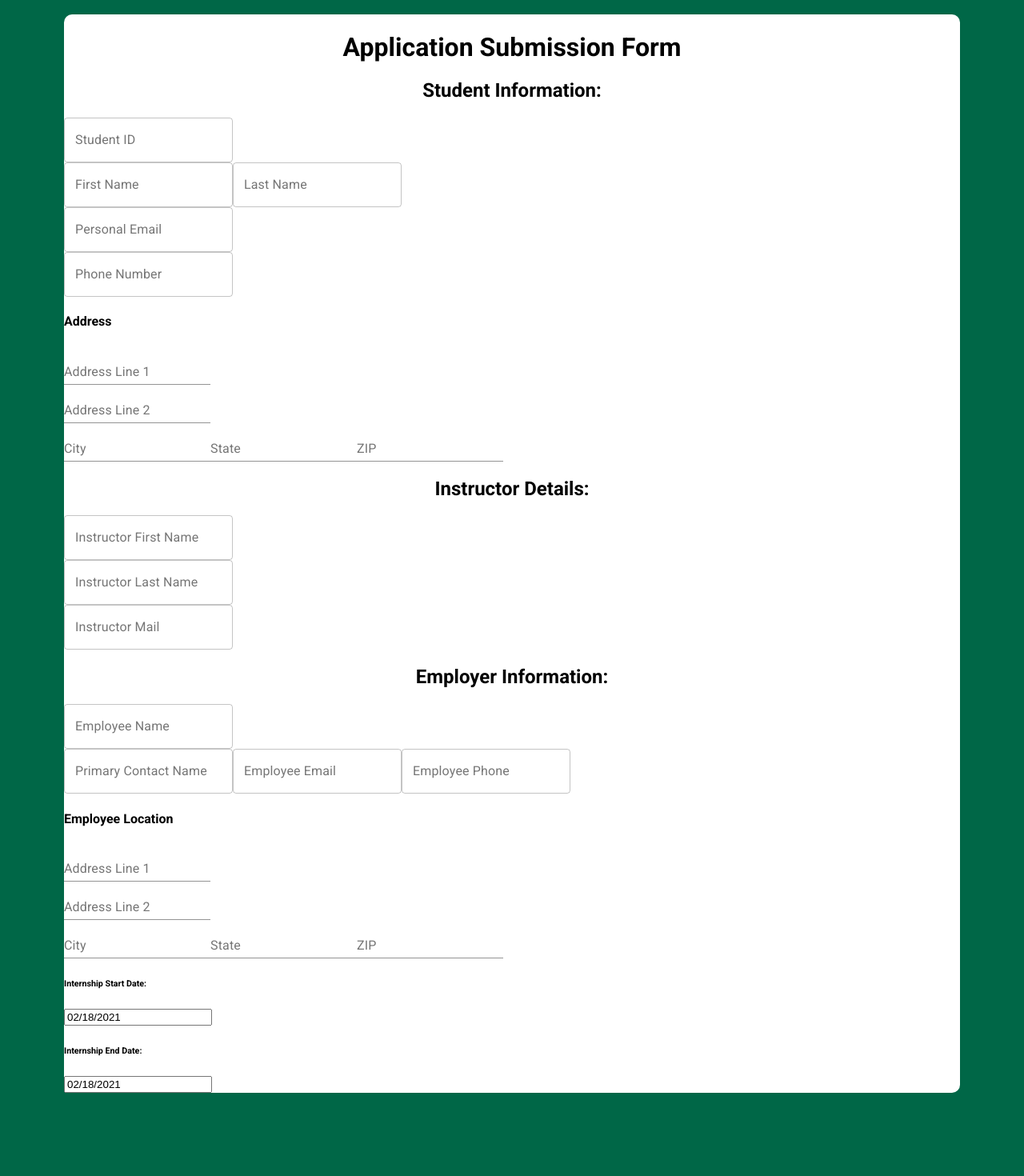
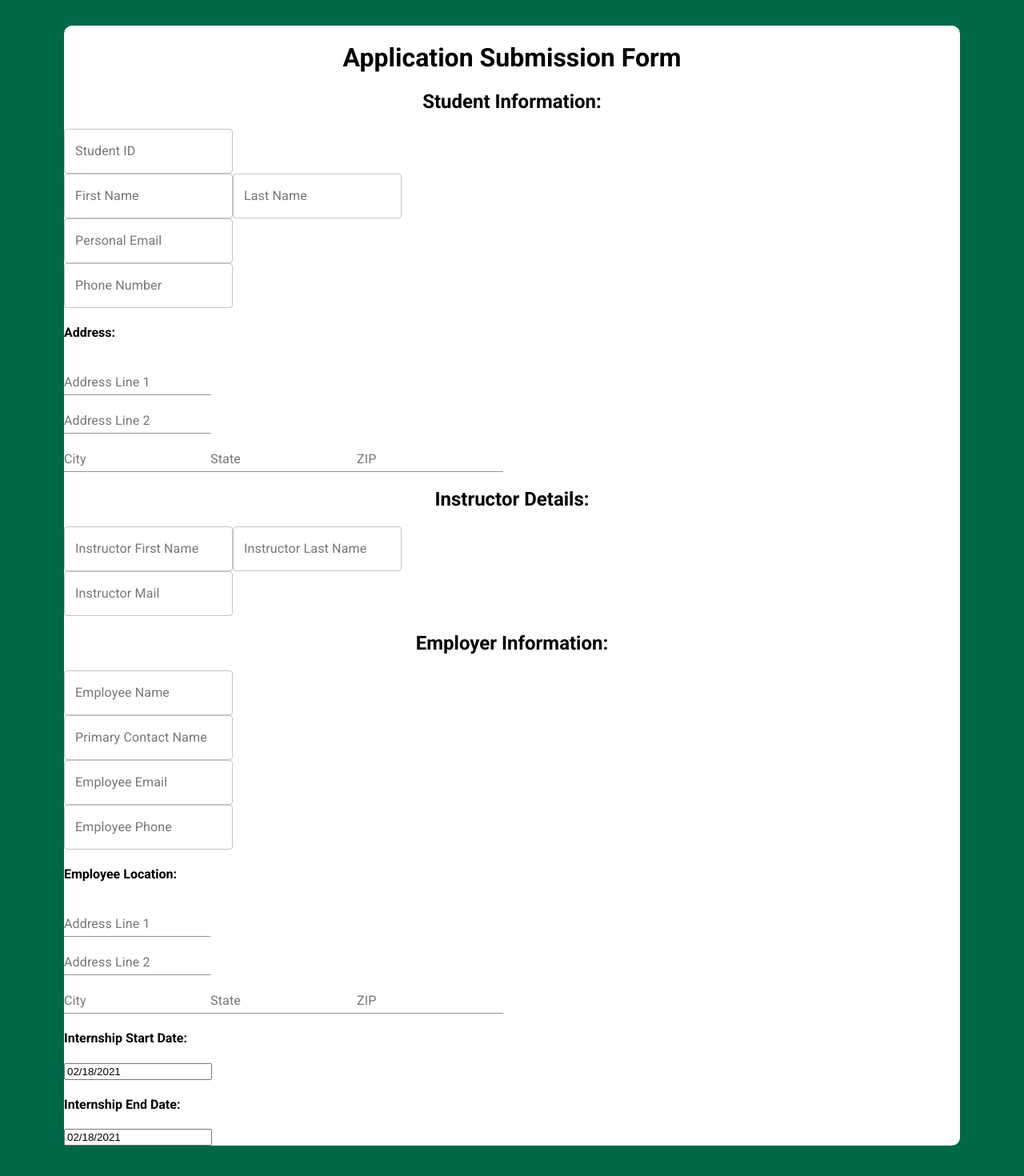
Before and after one commit to JarrenJ/SE-Internship-Management-System, a React (Create React App) app: page /appForm in a window 1280 px wide. Shown: the part 268-1738 px from the top of the page at 80% size. Built offline with nearby package versions, Linux system fonts and the light colour scheme.

Commit message:
Fixing formating
Making it more consistent

```diff
--- a/src/pages/ApplicationForm/applicationForm.css
+++ b/src/pages/ApplicationForm/applicationForm.css
@@ -1,5 +1,5 @@
 .main {
-    height: 240vh;
+    height: 250vh;
     background-color: var(--primary-bg-color);
     display: flex;
     justify-content: center;
--- a/src/pages/ApplicationForm/applicationForm.jsx
+++ b/src/pages/ApplicationForm/applicationForm.jsx
@@ -31,7 +31,7 @@ export function ApplicationForm(){
                     <TextField id="normal" label='Personal Email' variant={'outlined'}/><br></br>
                     <TextField id="normal" label='Phone Number' variant={'outlined'}/><br></br>
                     <div>
-                        <h4>Address</h4>
+                        <h4>Address:</h4>
                         <TextField id="normal" label='Address Line 1'/><br></br>
                         <TextField id="normal" label='Address Line 2'/><br></br>
                         <TextField id="normal" label='City'/>
@@ -42,26 +42,26 @@ export function ApplicationForm(){
                 </div>
                 <div>
                     <h2>Instructor Details:</h2>
-                    <TextField id="normal" label='Instructor First Name' variant={"outlined"}/><br></br>
+                    <TextField id="normal" label='Instructor First Name' variant={"outlined"}/>
                     <TextField id="normal" label='Instructor Last Name' variant={'outlined'}/><br></br>
                     <TextField id="normal" label='Instructor Mail' variant={'outlined'}/>
                 </div>
                 <div>
                     <h2>Employer Information:</h2>
                     <TextField id="normal" label='Employee Name' variant={'outlined'}/><br></br>
-                    <TextField id="normal" label='Primary Contact Name' variant={"outlined"}/>
-                    <TextField id="normal" label='Employee Email' variant={'outlined'}/>
+                    <TextField id="normal" label='Primary Contact Name' variant={"outlined"}/><br></br>
+                    <TextField id="normal" label='Employee Email' variant={'outlined'}/><br></br>
                     <TextField id="normal" label='Employee Phone' variant={'outlined'}/><br></br>
                     <div>
-                        <h4>Employee Location</h4>
+                        <h4>Employee Location:</h4>
                         <TextField id="normal" label='Address Line 1'/><br></br>
                         <TextField id="normal" label='Address Line 2'/><br></br>
                         <TextField id="normal" label='City'/>
                         <TextField id="normal" label='State'/>
                         <TextField id="normal" label='ZIP'/>
-                        <h6>Internship Start Date:</h6>
+                        <h4>Internship Start Date:</h4>
                         <DatePicker id="normal" onChange={change} selected={startDate} variant={'outlined'}/><br></br>
-                        <h6>Internship End Date:</h6>
+                        <h4>Internship End Date:</h4>
                         <DatePicker id="normal" onChange={onChange} selected={endDate} variant={"outlined"}/>
                     </div>
                 </div>
```
